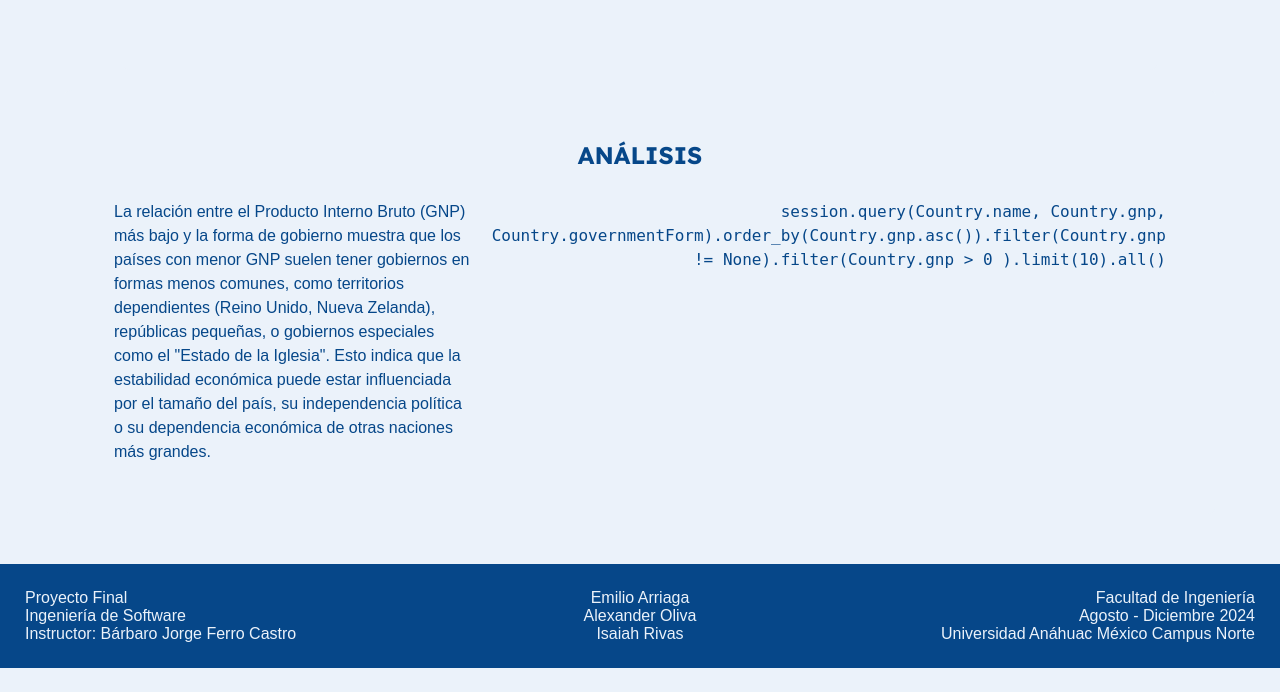
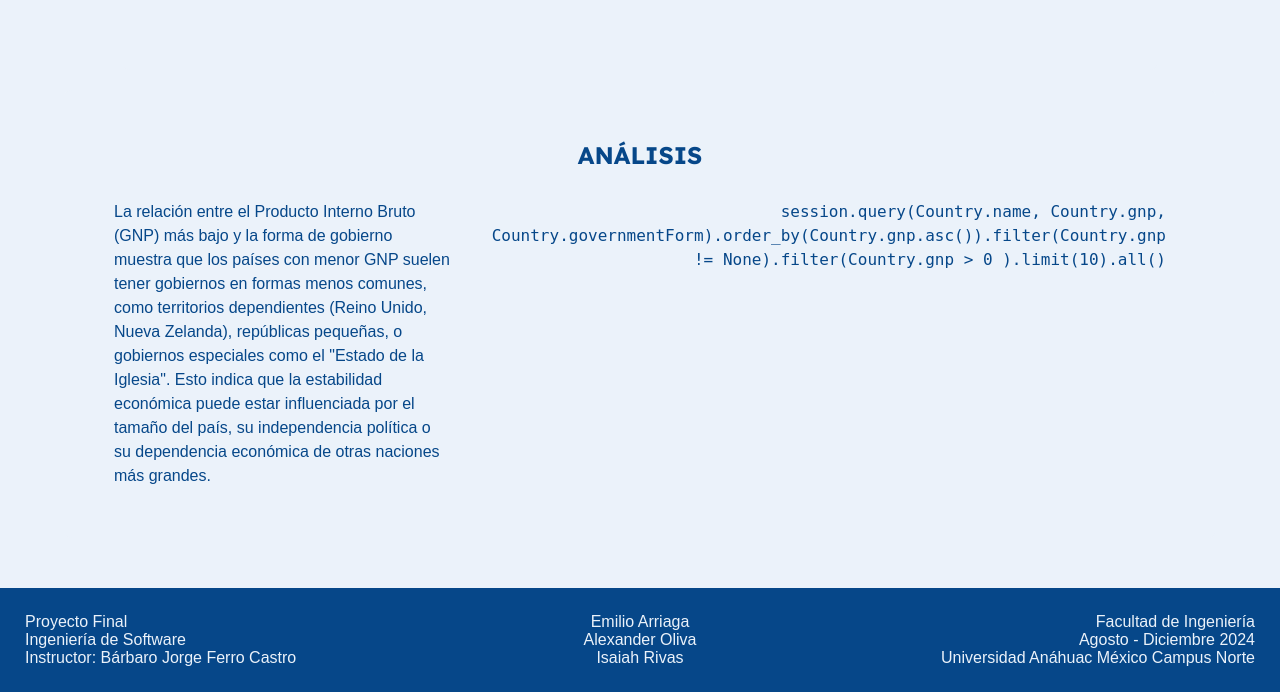
Before and after one commit to AlexCayd/world, a Flask app: page /consulta_1 in a window 1280 px wide. Shown: the part 939-1631 px from the top of the page. Before the commit the page ends 1607 px from the top, so only its background shows below. Run offline with Flask 3, Linux system fonts and the light colour scheme; some web fonts are replaced.

Commit message:
Corrección plantilla query

```diff
--- a/app/static/styles.css
+++ b/app/static/styles.css
@@ -240,10 +240,9 @@
 }
 
 .bloque__contenido {
-    display: flex;
-    justify-content: space-between;
-    align-items: flex-start;
-    gap: 20px;
+    display: grid;
+    grid-template-columns: repeat(2, 1fr);
+    gap: 40px;
 }
 
 .bloque__descripcion {
```
Also changed, not shown: app/templates/consulta_1.html (+0 -14 lines).
